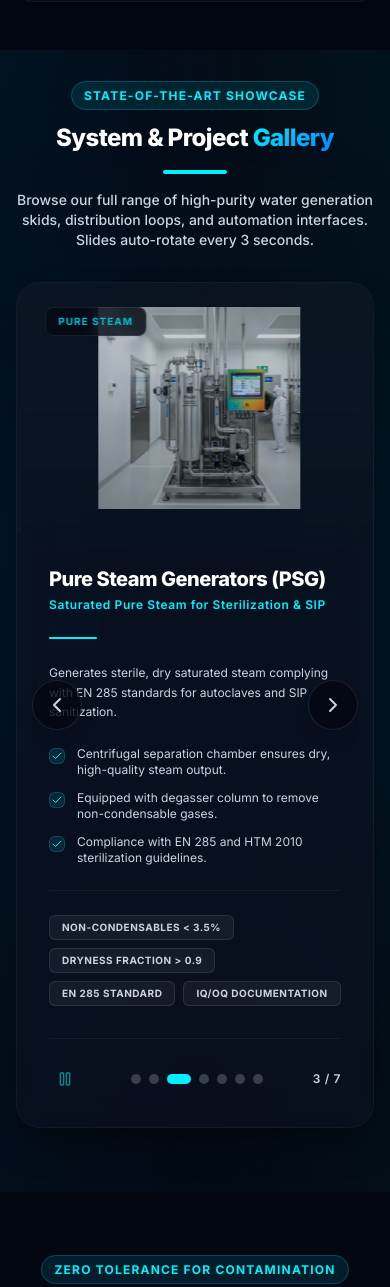
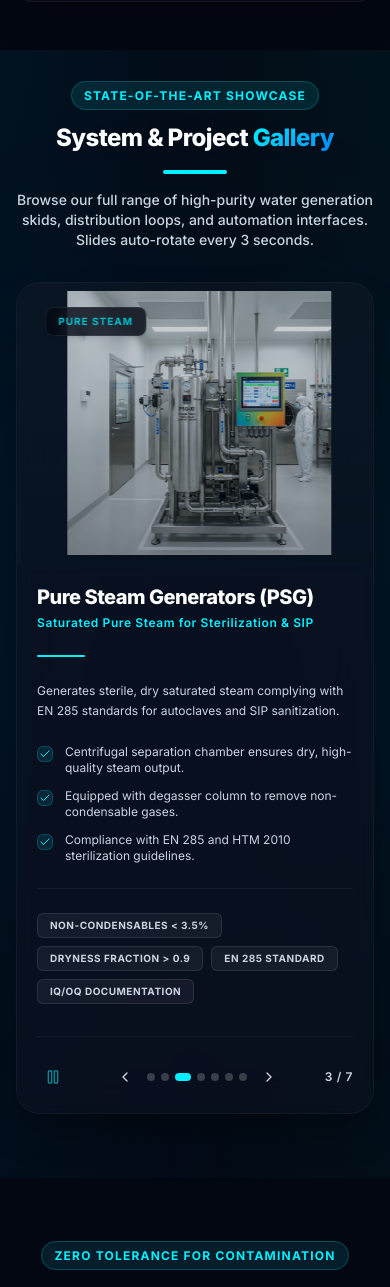
Before and after one commit to ravionwater/ravionwater.in, a Next.js app: page / in a window 390 px wide. Shown: the part 2013-3300 px from the top of the page. Built offline with nearby package versions, Linux system fonts and the light colour scheme.

Commit message:
Optimize ShowcaseCarousel layout and controls for mobile and tablet views

```diff
--- a/src/components/ShowcaseCarousel.tsx
+++ b/src/components/ShowcaseCarousel.tsx
@@ -173,7 +173,7 @@ export default function ShowcaseCarousel() {
           <div className="min-h-[600px] lg:min-h-[480px] rounded-3xl overflow-hidden glass-panel border border-white/10 shadow-2xl relative flex flex-col lg:flex-row w-full transition-all duration-300">
 
             {/* Image Panel with AnimatePresence */}
-            <div className="relative lg:w-1/2 aspect-video lg:aspect-auto min-h-[250px] lg:min-h-full bg-brand-blue/20 overflow-hidden">
+            <div className="relative lg:w-1/2 aspect-[4/3] sm:aspect-video lg:aspect-auto min-h-[280px] lg:min-h-full bg-brand-blue/20 overflow-hidden">
               <AnimatePresence mode="wait">
                 <motion.div
                   key={currentItem.id}
@@ -189,7 +189,7 @@ export default function ShowcaseCarousel() {
                     fill
                     priority
                     sizes="(max-w-1024px) 100vw, 50vw"
-                    className="object-contain p-6 group-hover:scale-[1.02] transition-transform duration-750"
+                    className="object-contain p-2 sm:p-4 lg:p-6 group-hover:scale-[1.02] transition-transform duration-750"
                   />
                   <div className="absolute inset-0 bg-gradient-to-t lg:bg-gradient-to-r from-brand-deep/20 via-transparent to-transparent pointer-events-none"></div>
 
@@ -202,7 +202,7 @@ export default function ShowcaseCarousel() {
             </div>
 
             {/* Content Panel with AnimatePresence */}
-            <div className="p-8 sm:p-10 lg:w-1/2 flex flex-col justify-between relative bg-brand-blue/10 backdrop-blur-sm lg:border-l border-white/5">
+            <div className="p-5 sm:p-8 lg:p-10 lg:w-1/2 flex flex-col justify-between relative bg-brand-blue/10 backdrop-blur-sm lg:border-l border-white/5">
 
               <AnimatePresence mode="wait">
                 <motion.div
@@ -271,18 +271,37 @@ export default function ShowcaseCarousel() {
                   )}
                 </button>
 
+                {/* Pagination Controls */}
+                <div className="flex items-center space-x-2">
+                  <button
+                    onClick={handlePrev}
+                    className="p-1.5 rounded-lg text-brand-light hover:text-brand-cyan hover:bg-white/5 lg:hidden"
+                    aria-label="Previous slide"
+                  >
+                    <ChevronLeft className="w-4 h-4" />
+                  </button>
+
                   {/* Pagination Dots */}
-                <div className="flex space-x-2">
+                  <div className="flex space-x-1.5">
                     {items.map((_, idx) => (
                       <button
                         key={idx}
                         onClick={() => setCurrentIndex(idx)}
-                      className={`w-2.5 h-2.5 rounded-full transition-all duration-300 ${
-                        currentIndex === idx ? "bg-brand-cyan w-6" : "bg-white/20 hover:bg-white/40"
+                        className={`w-2 h-2 rounded-full transition-all duration-300 ${
+                          currentIndex === idx ? "bg-brand-cyan w-4" : "bg-white/20 hover:bg-white/40"
                         }`}
                         aria-label={`Go to slide ${idx + 1}`}
                       ></button>
                     ))}
+                  </div>
+
+                  <button
+                    onClick={handleNext}
+                    className="p-1.5 rounded-lg text-brand-light hover:text-brand-cyan hover:bg-white/5 lg:hidden"
+                    aria-label="Next slide"
+                  >
+                    <ChevronRight className="w-4 h-4" />
+                  </button>
                 </div>
 
                 {/* Slide index */}
@@ -293,19 +312,19 @@ export default function ShowcaseCarousel() {
             </div>
           </div>
 
-          {/* Left Arrow Button */}
+          {/* Left Arrow Button (Desktop Only) */}
           <button
             onClick={handlePrev}
-            className="absolute left-4 top-1/2 -translate-y-1/2 lg:-left-16 p-3 rounded-full bg-brand-deep/80 border border-white/10 text-brand-light hover:text-white hover:border-brand-cyan/50 hover:bg-brand-blue/80 shadow-lg transition-all focus:outline-none active:scale-90"
+            className="hidden lg:flex absolute left-4 top-1/2 -translate-y-1/2 lg:-left-16 p-3 rounded-full bg-brand-deep/80 border border-white/10 text-brand-light hover:text-white hover:border-brand-cyan/50 hover:bg-brand-blue/80 shadow-lg transition-all focus:outline-none active:scale-90"
             aria-label="Previous slide"
           >
             <ChevronLeft className="w-6 h-6" />
           </button>
 
-          {/* Right Arrow Button */}
+          {/* Right Arrow Button (Desktop Only) */}
           <button
             onClick={handleNext}
-            className="absolute right-4 top-1/2 -translate-y-1/2 lg:-right-16 p-3 rounded-full bg-brand-deep/80 border border-white/10 text-brand-light hover:text-white hover:border-brand-cyan/50 hover:bg-brand-blue/80 shadow-lg transition-all focus:outline-none active:scale-90"
+            className="hidden lg:flex absolute right-4 top-1/2 -translate-y-1/2 lg:-right-16 p-3 rounded-full bg-brand-deep/80 border border-white/10 text-brand-light hover:text-white hover:border-brand-cyan/50 hover:bg-brand-blue/80 shadow-lg transition-all focus:outline-none active:scale-90"
             aria-label="Next slide"
           >
             <ChevronRight className="w-6 h-6" />
```
Lines whose indentation alone changed are shown as unchanged.
